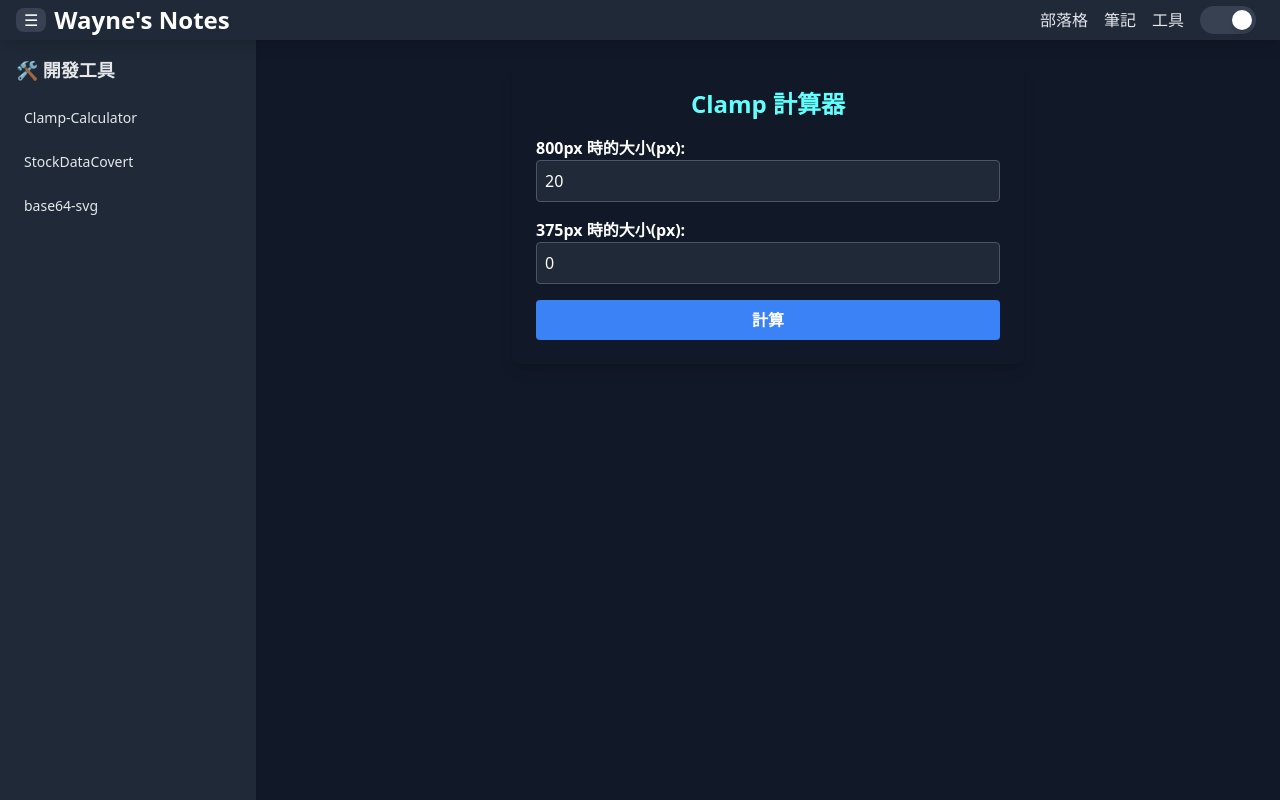
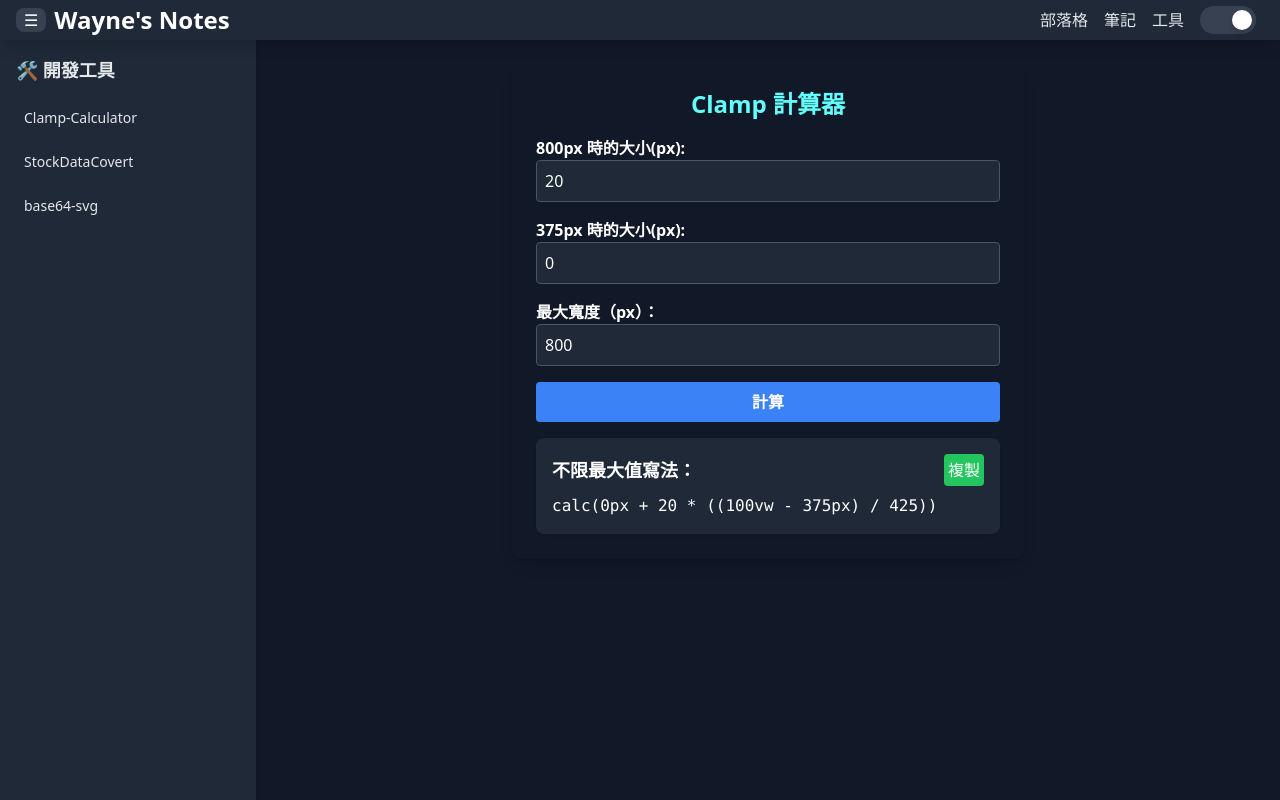
Before and after one commit to wayne23123/wayne-notes, a React (Vite) app: page /wayne-notes/tools/clamp-calculator in a window 1280 px wide. Built offline with nearby package versions, Linux system fonts and the light colour scheme.

Commit message:
clamp-calculator add max-width

```diff
--- a/src/pages/tools/ClampCalculator.tsx
+++ b/src/pages/tools/ClampCalculator.tsx
@@ -1,38 +1,46 @@
 import { useState } from 'react';
-import { useDarkMode } from '../../context/DarkModeContext'; // 引入黑暗模式 Context
+import { useDarkMode } from '../../context/DarkModeContext';
 
 export default function ClampCalculator() {
-  const { darkMode } = useDarkMode(); // 取得 darkMode 狀態
+  const { darkMode } = useDarkMode();
+
   const [maxSize, setMaxSize] = useState(20);
   const [minSize, setMinSize] = useState(0);
+  const [maxWidth, setMaxWidth] = useState(800); // 🔥 新增最大寬度
   const [clampResult, setClampResult] = useState('');
   const [formulaResult, setFormulaResult] = useState('');
-  const [copyText, setCopyText] = useState('複製'); // 控制按鈕文字
+  const [copyText, setCopyText] = useState('複製');
 
-  // 計算 Clamp 值
   const calculateClamp = () => {
-    const formula = `clamp(${minSize}px, calc(${maxSize}px + (${minSize} - ${maxSize}) * ((100vw - 800px) / (375 - 800))), ${maxSize}px);`;
+    if (minSize > maxSize) {
+      alert('❗ 最小值不能大於最大值');
+      return;
+    }
 
-    setClampResult(formula);
-    setFormulaResult(`
-      clamp(最小值, 計算公式, 最大值)
-      最小值 = ${minSize}px
-      最大值 = ${maxSize}px
-      計算公式 = calc(${maxSize}px + (${minSize}px - ${maxSize}px) * ((100vw - 800px) / (375px - 800px)))
-    `);
+    const clamp = `clamp(${minSize}px, calc(${maxSize}px + (${minSize} - ${maxSize}) * ((100vw - ${maxWidth}px) / (${375} - ${maxWidth}))), ${maxSize}px);`;
+
+    const formula = `
+clamp(最小值, 計算公式, 最大值)
+最小值 = ${minSize}px
+最大值 = ${maxSize}px
+響應範圍 = 375px ~ ${maxWidth}px
+計算公式 = calc(${maxSize}px + (${minSize}px - ${maxSize}px) * ((100vw - ${maxWidth}px) / (375px - ${maxWidth}px)))
+    `;
+
+    setClampResult(clamp);
+    setFormulaResult(formula);
   };
 
-  // 複製到剪貼簿
-  const copyToClipboard = () => {
+  const calcOnlyFormula = `calc(${minSize}px + ${
+    maxSize - minSize
+  } * ((100vw - 375px) / ${maxWidth - 375}))`;
+
+  const copyToClipboard = (text: string, customText = '✓ 已複製') => {
     navigator.clipboard
-      .writeText(clampResult)
+      .writeText(text)
       .then(() => {
-        setCopyText('✓ 已複製'); // ✅ 變成「✓ 已複製」
-
-        // 2 秒後恢復按鈕文字
-        setTimeout(() => {
-          setCopyText('複製');
-        }, 2000);
+        setCopyText(customText);
+        setTimeout(() => setCopyText('複製'), 2000);
       })
       .catch((err) => {
         console.error('複製失敗:', err);
@@ -53,7 +61,7 @@ export default function ClampCalculator() {
         Clamp 計算器
       </h2>
 
-      {/* 文字輸入框 */}
+      {/* 輸入欄位區 */}
       <div className="space-y-4">
         <div>
           <label className="block font-semibold">800px 時的大小(px):</label>
@@ -82,6 +90,20 @@ export default function ClampCalculator() {
             }`}
           />
         </div>
+
+        <div>
+          <label className="block font-semibold">最大寬度（px）：</label>
+          <input
+            type="number"
+            value={maxWidth}
+            onChange={(e) => setMaxWidth(parseFloat(e.target.value))}
+            className={`w-full p-2 rounded border ${
+              darkMode
+                ? 'border-gray-600 bg-gray-800 text-white'
+                : 'border-gray-300 bg-white text-black'
+            }`}
+          />
+        </div>
       </div>
 
       {/* 計算按鈕 */}
@@ -92,7 +114,7 @@ export default function ClampCalculator() {
         計算
       </button>
 
-      {/* Clamp 結果 */}
+      {/* clamp 結果 */}
       {clampResult && (
         <div
           className={`mt-6 p-4 rounded-lg shadow ${
@@ -102,19 +124,19 @@ export default function ClampCalculator() {
           }`}
         >
           <div className="flex justify-between items-center">
-            <h3 className="font-bold text-lg">Clamp 結果：</h3>
+            <h3 className="font-bold text-lg">Clamp 寫法：</h3>
             <button
-              onClick={copyToClipboard}
+              onClick={() => copyToClipboard(clampResult)}
               className="p-1 bg-green-500 text-white rounded hover:bg-green-600"
             >
-              {copyText} {/* ✅ 按鈕文字會變化 */}
+              {copyText}
             </button>
           </div>
           <p className="mt-2 font-mono">{clampResult}</p>
         </div>
       )}
 
-      {/* 計算公式 */}
+      {/* clamp 計算說明 */}
       {formulaResult && (
         <div
           className={`mt-4 p-4 rounded-lg shadow ${
@@ -123,8 +145,30 @@ export default function ClampCalculator() {
               : 'bg-gray-100 border-gray-300'
           }`}
         >
-          <h3 className="font-bold text-lg">計算公式：</h3>
+          <h3 className="font-bold text-lg">計算公式說明：</h3>
           <pre className="whitespace-pre-wrap mt-2">{formulaResult}</pre>
+        </div>
+      )}
+
+      {/* calc 寫法 */}
+      {minSize !== null && maxSize !== null && (
+        <div
+          className={`mt-4 p-4 rounded-lg shadow ${
+            darkMode
+              ? 'bg-gray-800 border-gray-700'
+              : 'bg-gray-100 border-gray-300'
+          }`}
+        >
+          <div className="flex justify-between items-center">
+            <h3 className="font-bold text-lg">不限最大值寫法：</h3>
+            <button
+              onClick={() => copyToClipboard(calcOnlyFormula)}
+              className="p-1 bg-green-500 text-white rounded hover:bg-green-600"
+            >
+              {copyText}
+            </button>
+          </div>
+          <p className="mt-2 font-mono">{calcOnlyFormula}</p>
         </div>
       )}
     </div>
```
Also changed, not shown: 3 other files (tests, documents, lock files or other folders).
